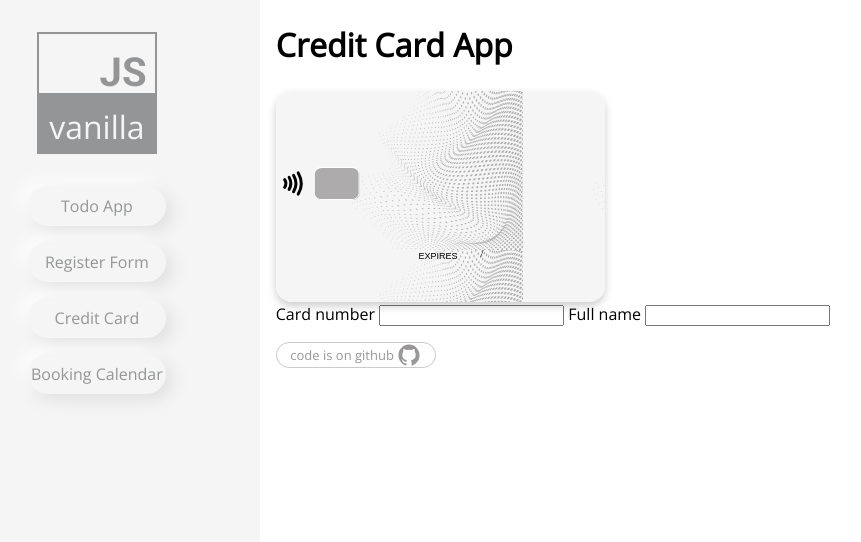
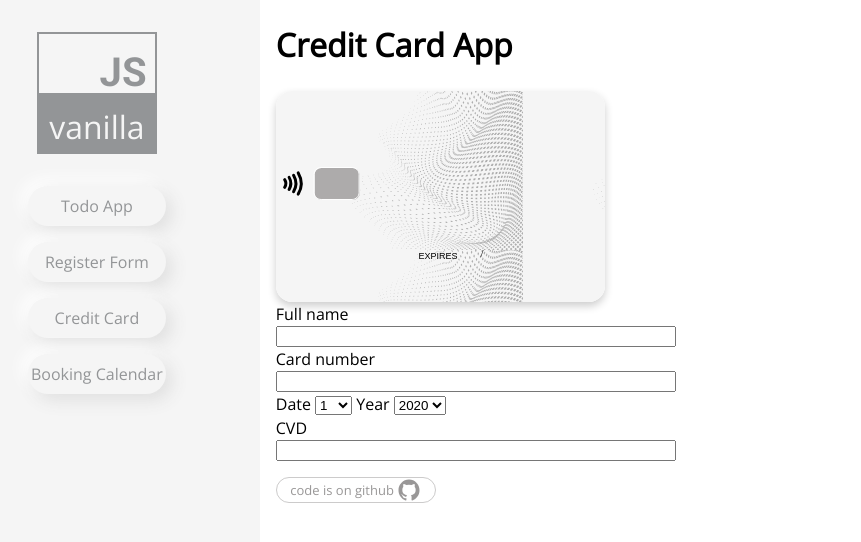
Before and after one commit to vanhaaggen/vanillaJs-simple-apps, a plain HTML site: page index.html in a window 1280 px wide. Both pictures are taken after a click on the item "Credit Card". Shown: the whole page, without its empty margins (66-927 px from the left). Drawn offline with nearby package versions, Linux system fonts and the light colour scheme.

Commit message:
turn card function

```diff
--- a/scripts/card.js
+++ b/scripts/card.js
@@ -5,6 +5,7 @@ const cardModelCtrl = (function () {
         cardHolder: '',
         month: '',
         year: '',
+        cvd: '',
         bank: '',
         scheme: '',
         method: ''
@@ -48,15 +49,17 @@ const cardModelCtrl = (function () {
     }
 })()
 
-const cardUICtrl = (function (cardModel) {
-    const userData = cardModel.getData()
-
+const cardUICtrl = (function () {
     const DOM_STRING = {
+        card: '.card',
         input: 'card-num',
         form: 'card-form',
         cardFront: '.card-front',
         cardBack: '.card-back',
-        svgCard: '.svg-card'
+        svgCard: '.svg-card',
+        cardMonth: 'card-month',
+        cardYear: 'card-year',
+        cardCVD: 'card-cvd'
     }
 
     const isNavigator = (navigator) => {
@@ -142,6 +145,27 @@ const cardUICtrl = (function (cardModel) {
         `
     }
 
+    const loadMonthOptions = (numMonth) => {
+        let monthElement = document.getElementById(DOM_STRING.cardMonth)
+
+        for (let i = 1; i <= numMonth; i++) {
+            let newElement = `<option value="${i}">${i}</option>`
+            monthElement.insertAdjacentHTML('beforeend', newElement)
+        }
+
+    }
+
+    const loadYearOptions = (currentYear, years) => {
+        let yearElement = document.getElementById(DOM_STRING.cardYear)
+
+        for (let i = 0; i <= years; i++) {
+            let year = currentYear + i
+            let newElement = `<option value="${year}">${year}</option>`
+            yearElement.insertAdjacentHTML('beforeend', newElement)
+        }
+
+    }
+
 
     return {
         getDomString: () => {
@@ -153,7 +177,17 @@ const cardUICtrl = (function (cardModel) {
             return hydrate
         },
 
-        displayCard: (bank = '', month = '', year = '', number = '', cardHolder = '', scheme = '', type = '') => {
+        loadOptions: (numMonth, currYear, numYears) => {
+            loadMonthOptions(numMonth)
+            loadYearOptions(currYear, numYears)
+        },
+
+        turnCard: () => {
+            const element = document.querySelector(DOM_STRING.card)
+            element.classList.toggle('turn-card')
+        },
+
+        displayCard: (bank = '', month = '', year = '', number = '', cardHolder = '', scheme = '', type = '', cvd = '') => {
             const parentEl = document.querySelector(DOM_STRING.cardFront)
             const SVG = `
             <svg class="svg-card" version="1.1" xmlns="http://www.w3.org/2000/svg" xmlns:xlink="http://www.w3.org/1999/xlink" x="0px" y="0px" width="328.8px"
@@ -181,31 +215,32 @@ const cardUICtrl = (function (cardModel) {
         }
     }
 
-
-})(cardModelCtrl)
+})()
 
 
 define(() => {
     const DOM = cardUICtrl.getDomString()
     const userData = cardModelCtrl.getData()
+    const date = new Date()
+    const currentYear = date.getFullYear()
 
     const fetchApi = async (e) => {
         if (e.length === 6) {
             const requestOptions = {
                 method: 'GET'
             }
-            try {
-                const response = await fetch(`https://lookup.binlist.net/${e}`, requestOptions)
-                const result = await response.json()
+            // try {
+            //     const response = await fetch(`https://lookup.binlist.net/${e}`, requestOptions)
+            //     const result = await response.json()
 
-                userData.bank = cardModelCtrl.normalizeBankName(result.bank.name) || result.bank.name
-                userData.brand = result.brand
-                userData.scheme = result.brand === 'maestro' ? 'maestro' : result.scheme
+            //     userData.bank = cardModelCtrl.normalizeBankName(result.bank.name) || result.bank.name
+            //     userData.brand = result.brand
+            //     userData.scheme = result.brand === 'maestro' ? 'maestro' : result.scheme
 
-                console.log(result)
-            } catch (error) {
-                return console.log('error', error)
-            }
+            //     console.log(result)
+            // } catch (error) {
+            //     return console.log('error', error)
+            // }
         }
 
     }
@@ -218,8 +253,16 @@ define(() => {
                 flag = true
                 break;
             case 'card-holder':
-                userData.cardHolder = e.target.value
-
+                userData.cardHolder = e.target.value.toUpperCase()
+                break;
+            case 'card-month':
+                userData.month = e.target.value
+                break
+            case 'card-year':
+                userData.year = e.target.value
+                break
+            case 'card-cvd':
+                userData.cvd = e.target.value
         }
 
         cardUICtrl.displayCard(
@@ -229,12 +272,17 @@ define(() => {
             userData.cardNumber,
             userData.cardHolder,
             userData.scheme,
-            userData.type
+            userData.type,
+            userData.cvd,
         )
+    }
 
-    }
     const setupEventListeners = () => {
+
         document.getElementById(DOM.form).addEventListener('input', (e) => eDelegator(e))
+
+        document.getElementById(DOM.cardCVD).addEventListener('focusin', () => cardUICtrl.turnCard())
+        document.getElementById(DOM.cardCVD).addEventListener('focusout', () => cardUICtrl.turnCard())
 
     }
 
@@ -243,6 +291,7 @@ define(() => {
             document.getElementById('root').innerHTML = ""
             cardModelCtrl.cleanDataObject(userData)
             cardUICtrl.loadView(view)
+            cardUICtrl.loadOptions(12, currentYear, 20)
             cardUICtrl.displayCard()
             setupEventListeners()
         },
--- a/scripts/templates.js
+++ b/scripts/templates.js
@@ -134,10 +134,18 @@ define(() => {
             </div>
         </div>
         <form id="card-form">
+        <label class="card-label" for="card-holder">Full name</label>
+        <input class="card-input" id="card-holder" type="text" required>
         <label class="card-label" for="card-num">Card number</label>
-        <input class="card-input" id="card-num" type="text" maxlength="17">
-        <label class="card-label" for="card-holder">Full name</label>
-        <input class="card-input" id="card-holder" type="text">
+        <input class="card-input" id="card-num" type="text" maxlength="17" required>
+        <div class="card-expiration">
+            <label class="card-lable" for="card-month">Date</lable>
+            <select id="card-month"></select>
+            <label class="card-lable" for="card-year">Year</lable>
+            <select id="card-year"></select>
+        </div>
+        <lable class="card-lable" for="card-cvd">CVD</lable>
+        <input class="card-input" id="card-cvd" type="number" required>
         </form>
         <div class="card-data"></div>
         ${github('card')}
--- a/style.css
+++ b/style.css
@@ -482,6 +482,13 @@ ion-icon{
 
 /*------------CARD APP------------*/
 /*--------------------------------*/
+#card-form{
+    display: flex;
+    flex-direction: column;
+    width: 60%;
+    max-width: 25rem;
+    min-width: 18.75rem
+}
 .ctnr-card{
    background-color: transparent;
    width: 20.55rem;
@@ -499,7 +506,11 @@ ion-icon{
     box-shadow: 0 4px 8px 0 rgba(0,0,0,0.2)
 }
 
-.ctnr-card:hover .card{
+/* .ctnr-card:hover .card{
+    transform: rotateY(180deg)
+} */
+
+.turn-card{
     transform: rotateY(180deg)
 }
 
```
